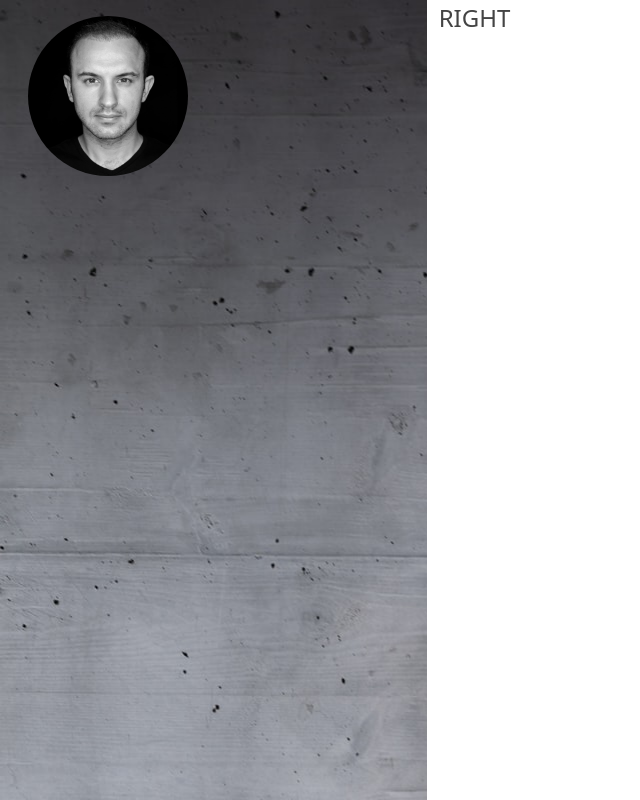
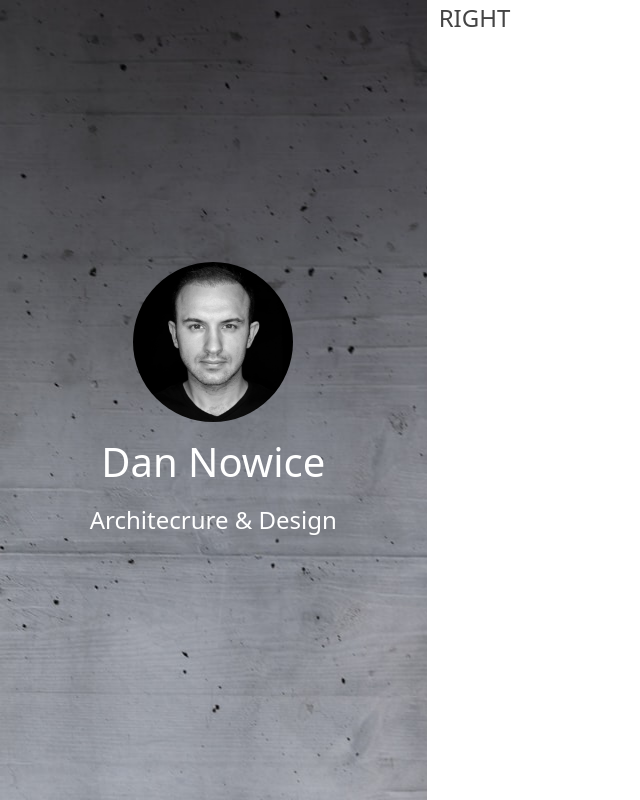
Before and after one commit to IlyaKrapivnoy/bootstrap_5_arc_portfolio, a plain HTML site: page index.html in a window 1280 px wide. Shown: the whole page, without its empty margins (0-640 px from the left). Drawn offline with nearby package versions, Linux system fonts and the light colour scheme.

Commit message:
small changings on the left section

```diff
--- a/css/style.css
+++ b/css/style.css
@@ -15,6 +15,7 @@ body {
     left: 0;
     width: 33.333%;
     height: 100%;
+    color: #fff;
 }
 
 .avatar {
@@ -22,6 +23,10 @@ body {
     height: 10rem;
     border-radius: 50%;
     margin: 1rem;
+}
+
+.full-height {
+    height: 100%;
 }
 
 @media (max-width: 768px) {
--- a/index.html
+++ b/index.html
@@ -20,10 +20,12 @@
   </head>
   <body>
     <div class="intro-left">
-      <div class="container-fluid">
-        <div class="row">
+      <div class="container-fluid full-height">
+        <div class="row text-center align-items-center full-height">
           <div class="col">
             <img src="img/avatar.jpg" alt="Uers Avatar" class="avatar" />
+            <p class="display-6">Dan Nowice</p>
+            <p>Architecrure &amp; Design</p>
           </div>
         </div>
       </div>
```
